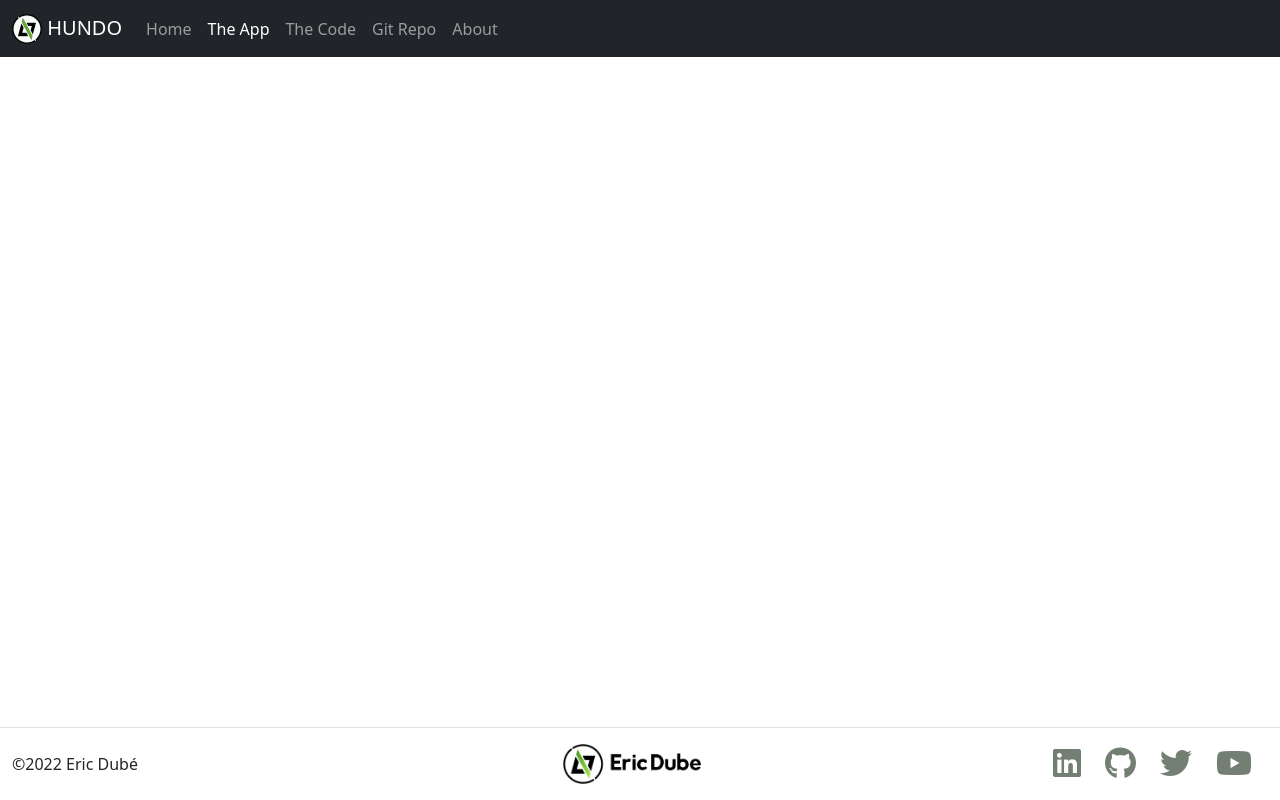
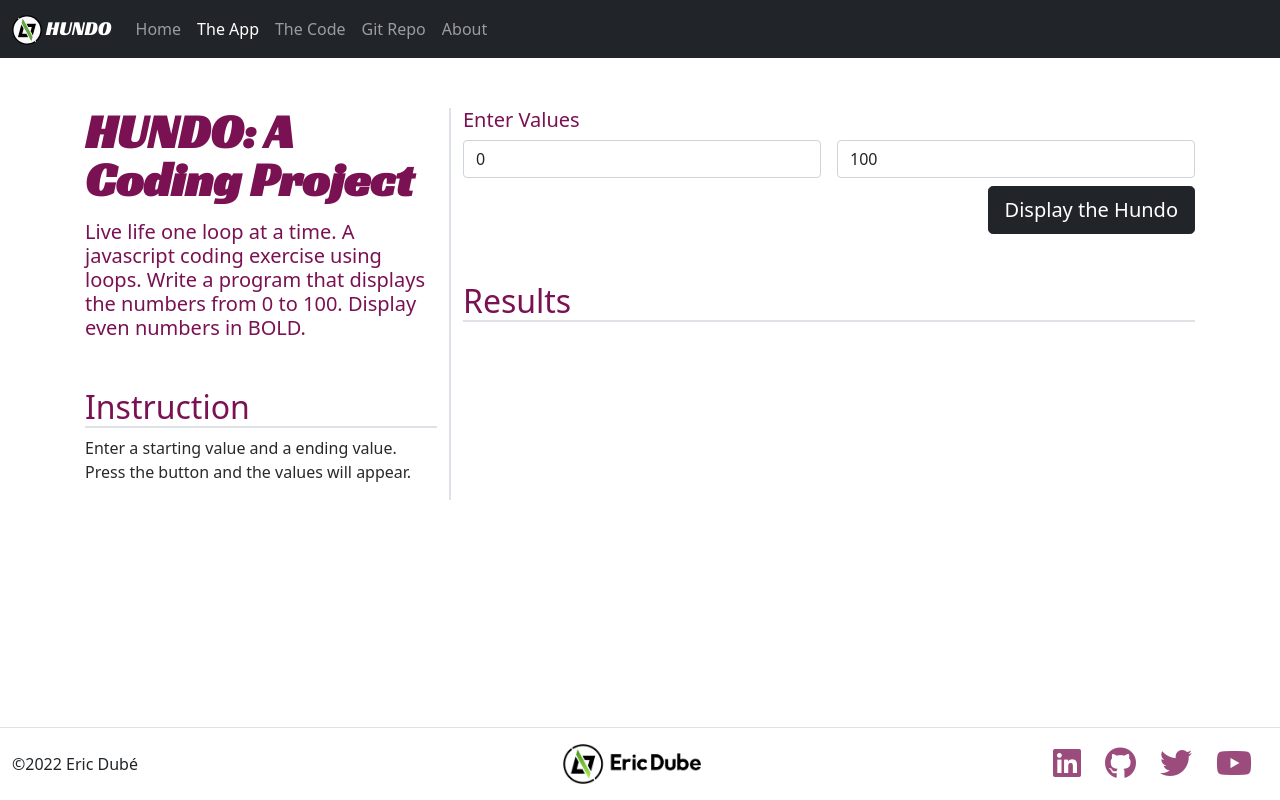
Before and after one commit to edube69/Hundo, a plain HTML site: page app.html in a window 1280 px wide. Drawn offline with nearby package versions, Linux system fonts and the light colour scheme.

Commit message:
Code HTML of app page

```diff
--- a/app.html
+++ b/app.html
@@ -11,6 +11,11 @@
     <link href="https://cdn.jsdelivr.net/npm/bootstrap@5.1.1/dist/css/bootstrap.min.css" rel="stylesheet"
         integrity="sha384-F3w7mX95PdgyTmZZMECAngseQB83DfGTowi0iMjiWaeVhAn4FJkqJByhZMI3AhiU" crossorigin="anonymous">
 
+        <!-- Google fonts -->
+    <link rel="preconnect" href="https://fonts.googleapis.com">
+    <link rel="preconnect" href="https://fonts.gstatic.com" crossorigin>
+    <link href="https://fonts.googleapis.com/css2?family=Racing+Sans+One&display=swap" rel="stylesheet">
+
     <link href="css/site.css" rel="stylesheet">
     <link rel="icon" type="image/png" href="img/favicon.svg">
 
@@ -22,7 +27,7 @@
     <!-- ==== Nav Section ==== -->
     <nav class="navbar navbar-expand-md navbar-dark fixed-top bg-dark">
         <div class="container-fluid">
-            <a class="navbar-brand" href="#"><img src="img/favicon.svg" class="d-inline-block align-text-top" width="30" height="30"> HUNDO</a>
+            <a class="navbar-brand logoFont" href="#"><img src="img/favicon.svg" class="d-inline-block align-text-top" width="30" height="30"> HUNDO</a>
             <button class="navbar-toggler" type="button" data-bs-toggle="collapse" data-bs-target="#navbarCollapse"
                 aria-controls="navbarCollapse" aria-expanded="false" aria-label="Toggle navigation">
                 <span class="navbar-toggler-icon"></span>
@@ -51,7 +56,43 @@
 
     <!-- ==== Main Section ==== -->
     <main class="flex-shrink-0">
-        <div class="container"></div>
+        <div class="container mt-5">
+            <div class="row row-cols-1 row-cols-lg-2">
+                <div class="col col-lg-4 border-end border-2">
+                    <h1 class="display-5 fw-bold lh-1 mb-3 logoFont">HUNDO: A Coding Project</h1>
+                    <h4 class="lead">
+                        Live life one loop at a time.  A javascript coding exercise using loops.
+                        Write a program that displays the numbers from 0 to 100.
+                        Display even numbers in <strong>BOLD.</strong></h4>
+                    <h2 class="mt-5 border-bottom border-2">Instruction</h2>
+                    <p>Enter a starting value and a ending value. Press the button and the values will appear.</p>
+                </div>
+                <div class="col col-lg-8">
+                    <div>
+                        <h5>Enter Values</h5>
+                        <form class="row gy-2 gx-3" action="">
+                            <div class="col">
+                                <input class="form-control" id="startValue" type="number" placeholder="Start Value" value=0 aria-label="Start Value">
+                            </div>
+                            <div class="col">
+                                <input class="form-control" id="endValue" type="number" placeholder="End Value" value=100 aria-label="End Value">
+                            </div>
+                            <div class="col-12 d-flex justify-content-end">
+                                <button id="btnSubmit" type="button" class="btn btn-dark btn-lg">Display the Hundo</button>
+                            </div>
+                        </form>
+                        <h2 class="mt-5 border-bottom border-2">Results</h2>
+                        <div class="table-responsive">
+                            <table class="table table-striped table-sm" table>
+                                <tbody id="results">
+                                    <!-- Results go here-->
+                                </tbody>
+                            </table>
+                        </div>
+                    </div>
+                </div>
+            </div>
+        </div>
     </main>
 
     <!-- ==== Footer Section ==== -->
--- a/css/site.css
+++ b/css/site.css
@@ -1,5 +1,5 @@
 :root {
-    --primary-color: #445544;
+    --primary-color: #7a1152;
     --secondary-color: #ff993b;
     --dark-color: #292929;
     --white-color: #dff3e4;
@@ -70,3 +70,7 @@ code[class*="language-"],
             word-break: break-all;
             word-wrap: break-word;
         }
+
+.logoFont{
+    font-family: 'Racing Sans One', cursive;
+}
```
Also changed, not shown: code.html (+7 -2 lines), index.html (+8 -3 lines).
